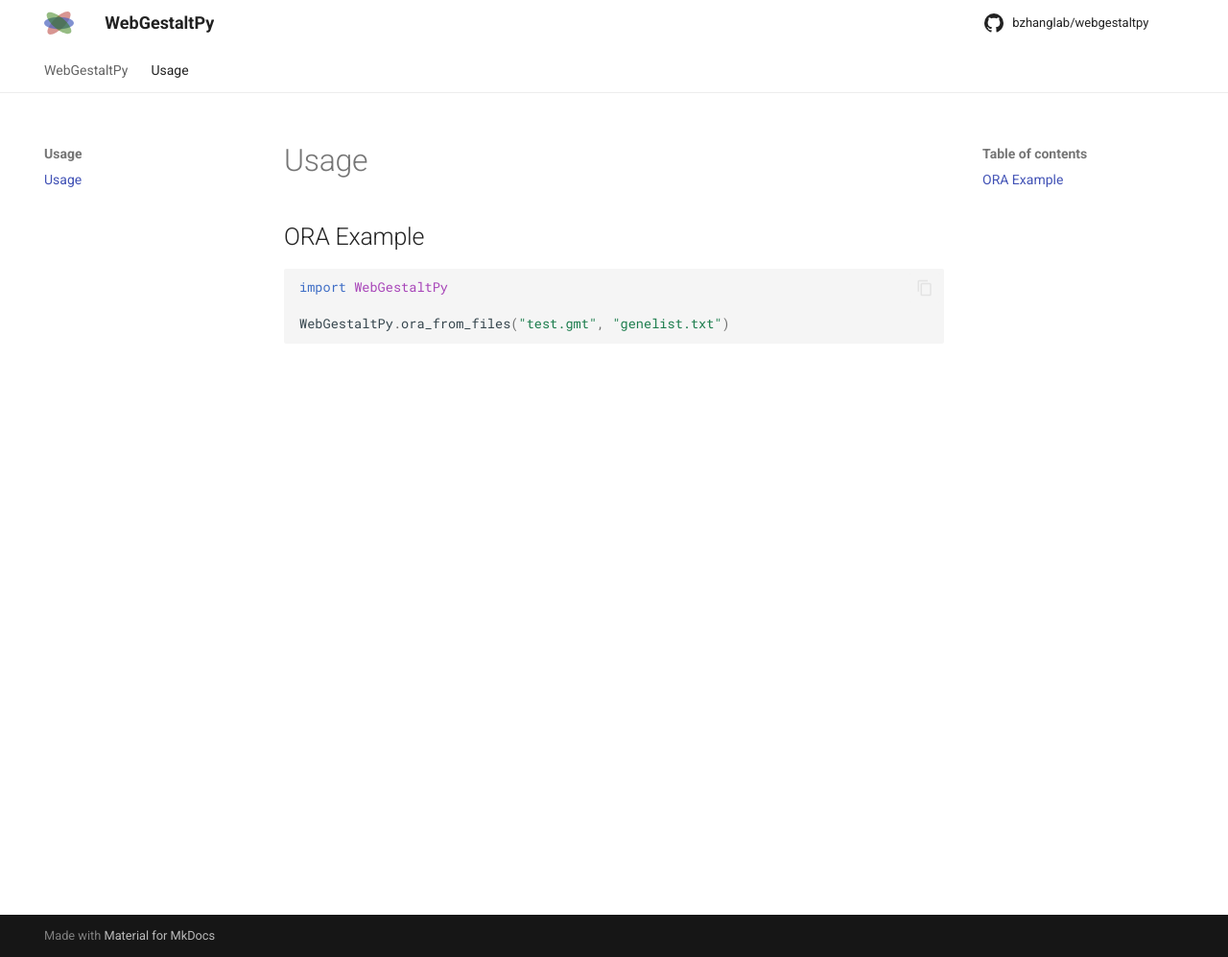
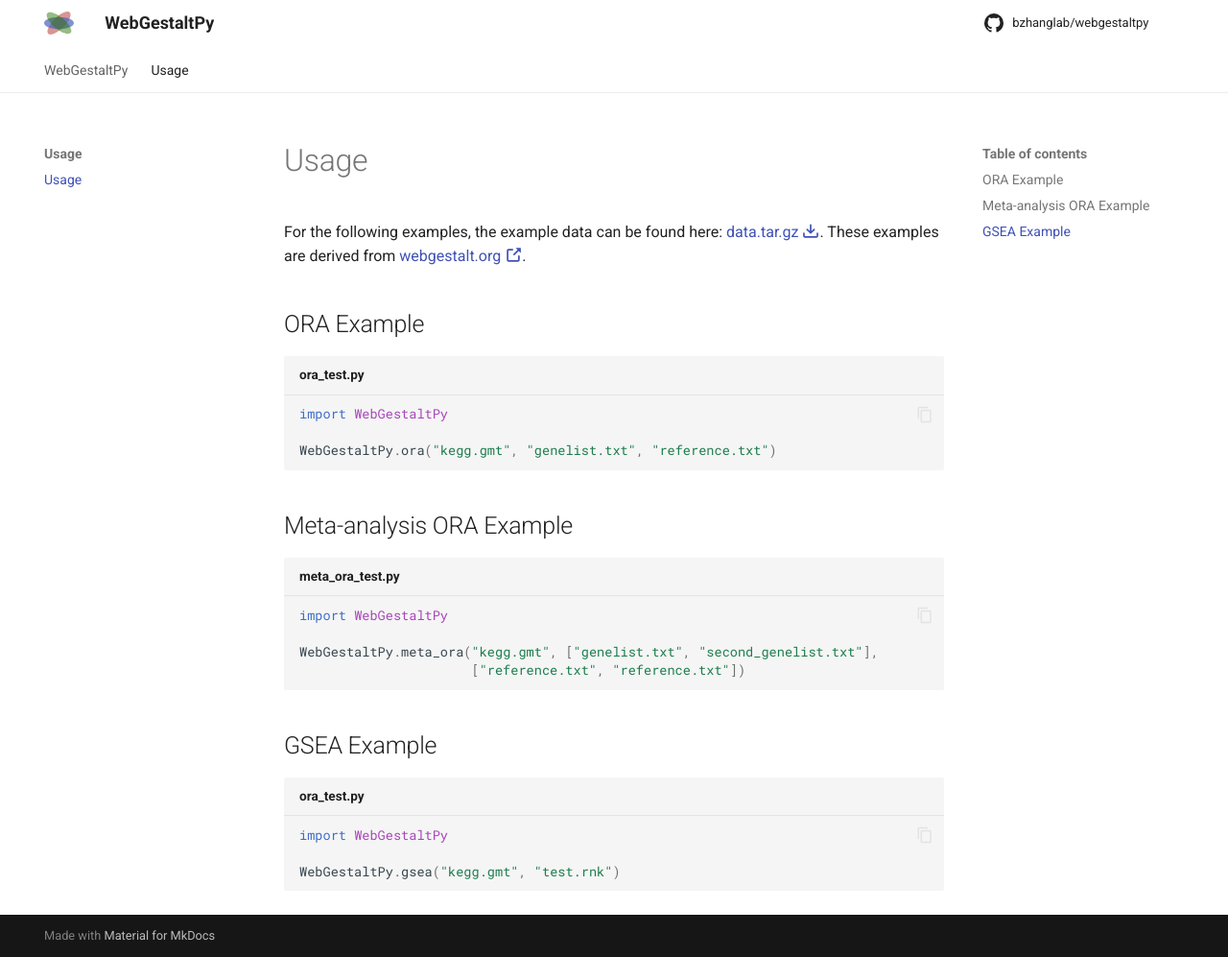
Before and after one commit to bzhanglab/webgestaltpy, an MkDocs documentation site: the page built from docs/Usage/index.md, in a window 1280 px wide and 997 px high. Shown: the whole window at 96% size. Built offline with MkDocs 1.6.1 and Material for MkDocs 9.7.7, drawn with Linux system fonts in a browser that asks for light colours; comment, search, counter and statistics services are not loaded; the version menu is left out.

Commit message:
add meta_analysis and better documentation

````diff
--- a/Cargo.toml
+++ b/Cargo.toml
@@ -1,6 +1,6 @@
 [package]
 name = "webgestaltpy"
-version = "0.1.1"
+version = "0.2.0"
 edition = "2021"
 
 # See more keys and their definitions at https://doc.rust-lang.org/cargo/reference/manifest.html
@@ -9,6 +9,6 @@ name = "webgestaltpy"
 crate-type = ["cdylib"]
 
 [dependencies]
-pyo3 = "0.20.0"
+pyo3 = "0.20.2"
 rustc-hash = "1.1.0"
 webgestalt_lib = "0.1.1"
--- a/docs/Usage/index.md
+++ b/docs/Usage/index.md
@@ -1,8 +1,30 @@
 # Usage
+
+For the following examples, the example data can be found here: [data.tar.gz :octicons-download-16:](../data.tar.gz). These examples are derived from <a href="https://www.webgestalt.org/" target="_blank">webgestalt.org :octicons-link-external-16:</a>.
+
+
 ## ORA Example
 
-```python
+```python title="ora_test.py"
 import WebGestaltPy
 
-WebGestaltPy.ora_from_files("test.gmt", "genelist.txt")
+WebGestaltPy.ora("kegg.gmt", "genelist.txt", "reference.txt")
 ```
+
+## Meta-analysis ORA Example
+
+
+```python title="meta_ora_test.py"
+import WebGestaltPy
+
+WebGestaltPy.meta_ora("kegg.gmt", ["genelist.txt", "second_genelist.txt"],
+                      ["reference.txt", "reference.txt"])
+```
+
+## GSEA Example
+
+```python title="ora_test.py"
+import WebGestaltPy
+
+WebGestaltPy.gsea("kegg.gmt", "test.rnk")
+```
--- a/mkdocs.yml
+++ b/mkdocs.yml
@@ -19,6 +19,11 @@ markdown_extensions:
   - pymdownx.inlinehilite
   - pymdownx.snippets
   - pymdownx.superfences
+  - attr_list
+  - pymdownx.emoji:
+      emoji_index: !!python/name:material.extensions.emoji.twemoji
+      emoji_generator: !!python/name:material.extensions.emoji.to_svg
+
 repo_name: bzhanglab/webgestaltpy
 theme:
   name: material
````
Also changed, not shown: docs/index.md (+5 -1 lines), 6 other files.
